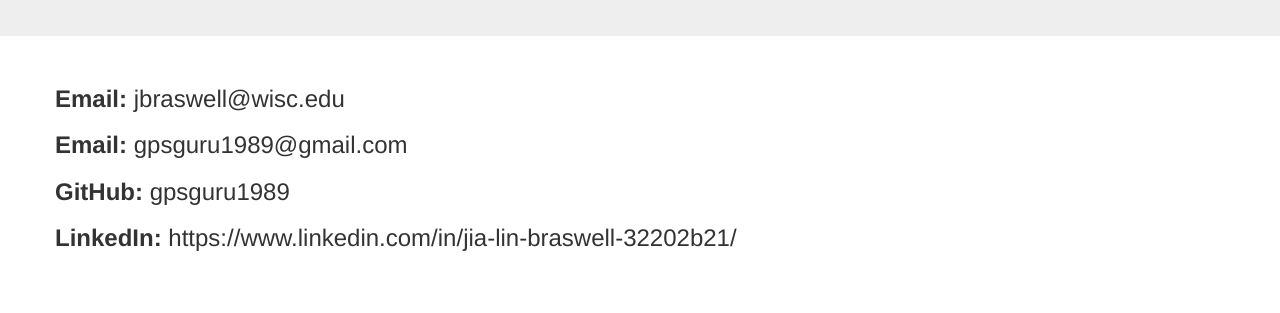
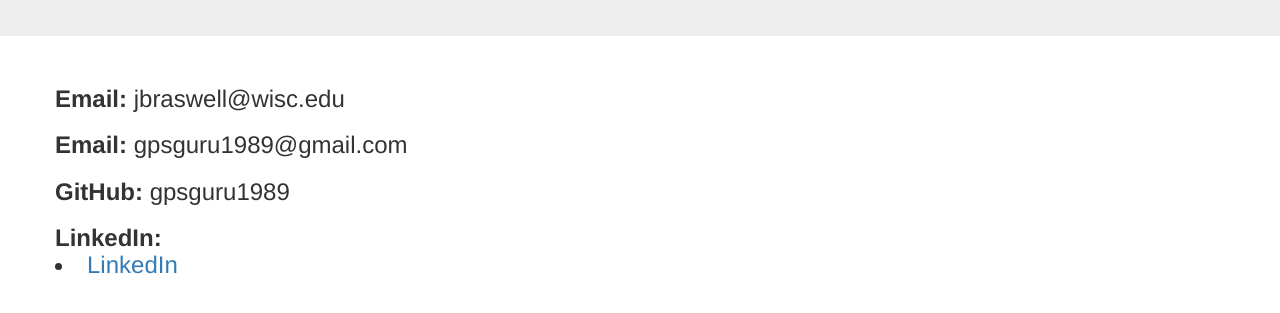
Before and after one commit to jbraswell-gpsguru/jbraswell-gpsguru.github.io, a plain HTML site: page portfolio/contact.html in a window 1280 px wide. Shown: the part 143-456 px from the top of the page. Drawn offline with Linux system fonts and the light colour scheme.

Commit message:
LinkedinHyperLink

```diff
--- a/portfolio/contact.html
+++ b/portfolio/contact.html
@@ -47,7 +47,7 @@
           <h3><strong>Email:</strong> jbraswell@wisc.edu</h3>
           <h3><strong>Email:</strong> gpsguru1989@gmail.com</h3>
           <h3><strong>GitHub:</strong> gpsguru1989</h3>
-          <h3><strong>LinkedIn:</strong> https://www.linkedin.com/in/jia-lin-braswell-32202b21/</h3>
+          <h3><strong>LinkedIn:</strong><li><a href="https://www.linkedin.com/in/jia-lin-braswell-32202b21/">LinkedIn</a></li></h3>
       </div>
     </div>
 
```
